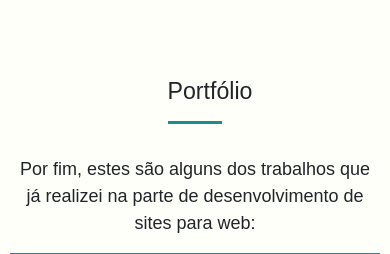
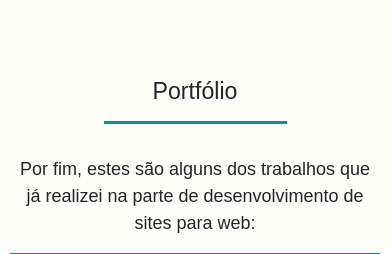
Before and after one commit to Renan397/Pessoal, a PHP site: page / in a window 390 px wide. Shown: the part 3925-4179 px from the top of the page. Run offline with PHP 8.4, Linux system fonts and the light colour scheme; some web fonts are replaced.

Commit message:
Nova Atualização 2

```diff
--- a/assets/css/home.css
+++ b/assets/css/home.css
@@ -375,6 +375,9 @@ transform: scale(1.1);
     #info_idiomas {
         padding-top: 50px;
     }
+    #titulo_portfolio {
+        width: 50%;
+    }
     #slide1 {
         width: 767px;
         height: 250px;
```
